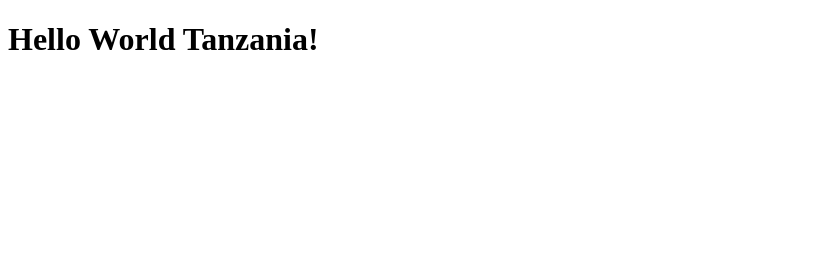
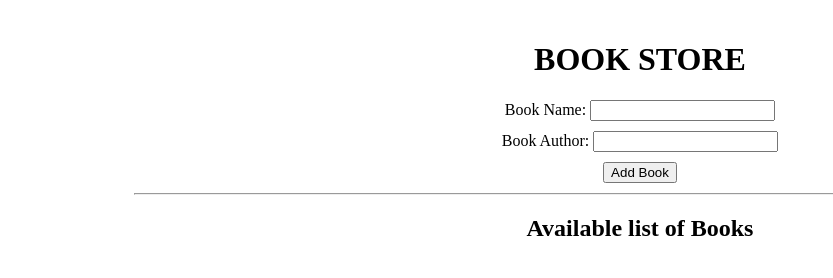
Before and after one commit to zkemoshi/zkemoshi.github.io, a plain HTML site: page index.html in a window 1280 px wide. Shown: the whole page, without its empty margins (0-833 px from the left). Drawn offline with Linux system fonts and the light colour scheme.

Commit message:
user form

```diff
--- a/index.html
+++ b/index.html
@@ -4,8 +4,36 @@
     <meta charset="UTF-8" />
     <meta name="viewport" content="width=device-width, initial-scale=1.0" />
     <title>First GitHub | pages</title>
+    <style>
+      .container {
+        width: 80%;
+        padding: 12px;
+        margin: auto;
+        text-align: center;
+      }
+      .input {
+        margin-bottom: 10px;
+      }
+    </style>
   </head>
   <body>
-    <h1>Hello World Tanzania!</h1>
+    <div class="container">
+      <h1>BOOK STORE</h1>
+      <form action="">
+        <div class="input">
+          <label for="name">Book Name:</label>
+          <input type="text" name="book" id="" />
+        </div>
+        <div class="input">
+          <label for="name">Book Author:</label>
+          <input type="text" name="author" id="" />
+        </div>
+        <div class="input">
+          <input type="submit" name="submit" value="Add Book" />
+        </div>
+      </form>
+      <hr />
+      <h2>Available list of Books</h2>
+    </div>
   </body>
 </html>
```
